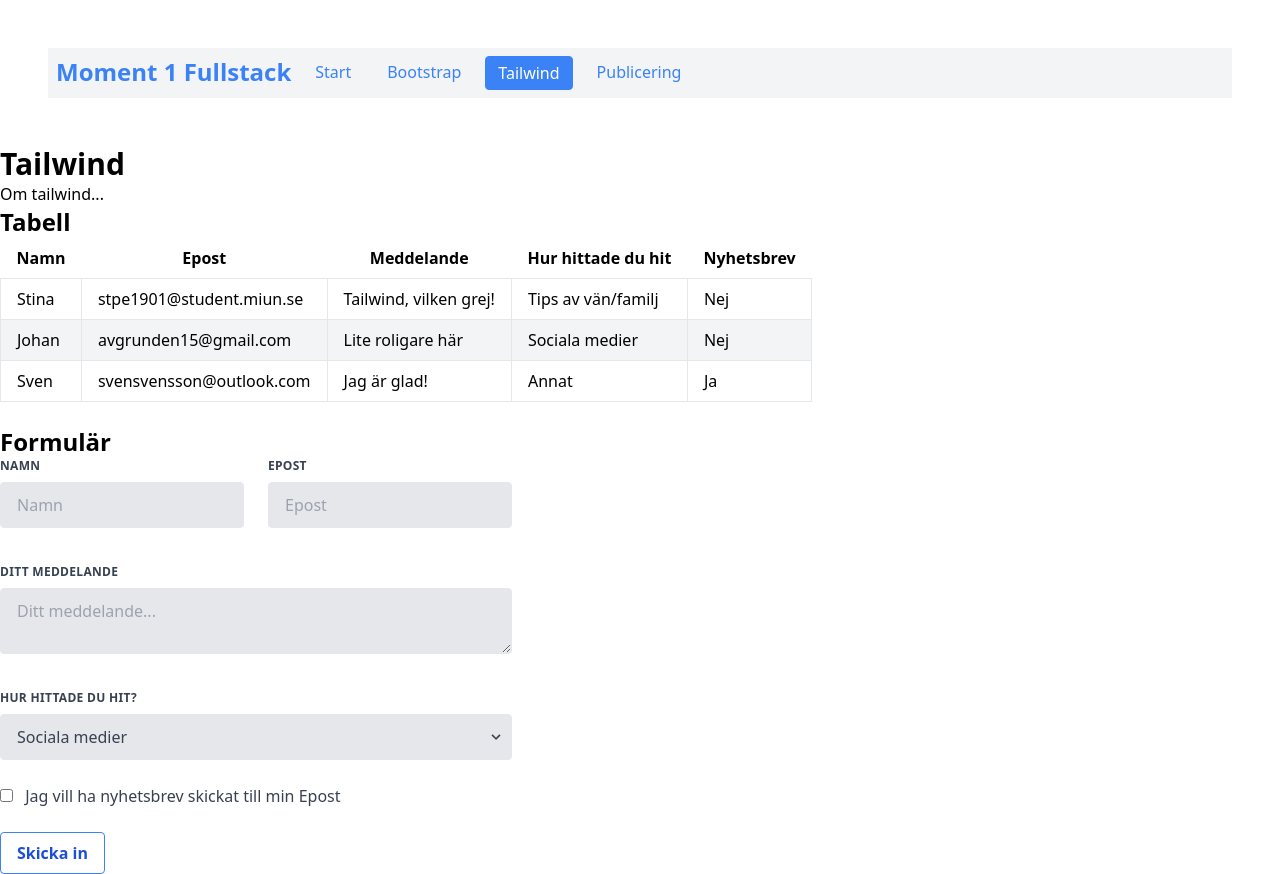
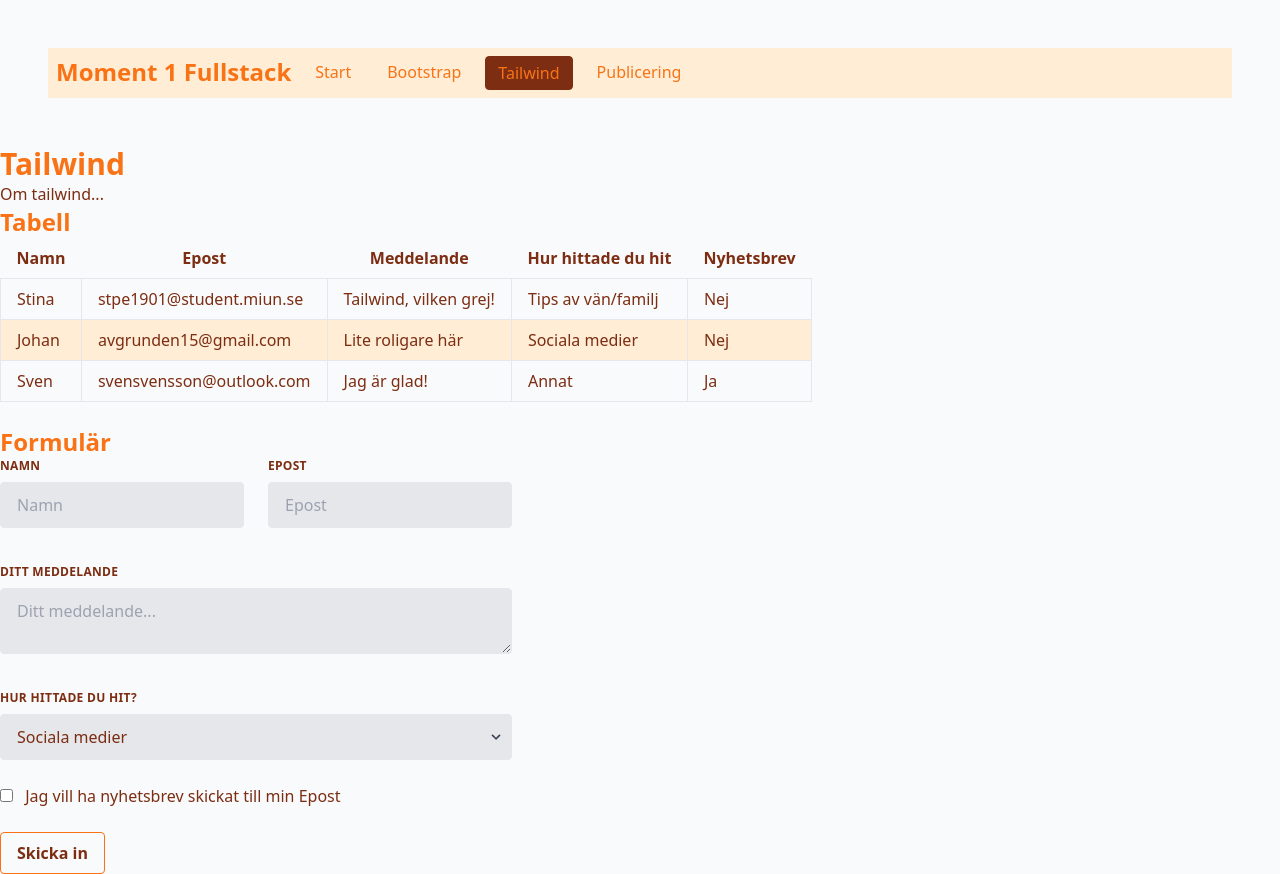
Before and after one commit to stinaRamona/Moment1Fullstack, a website: page src/ramverk2.html in a window 1280 px wide. Drawn offline with nearby package versions, Linux system fonts and the light colour scheme.

Commit message:
Gjort designen lite roligare

```diff
--- a/src/ramverk2.html
+++ b/src/ramverk2.html
@@ -7,31 +7,31 @@
     <!--CDN för Tailwind-->
     <script src="https://cdn.tailwindcss.com"></script>
 </head>
-<body>
+<body class="bg-gray-50">
     <nav class="m-12">
-        <ul class="flex p-2 bg-gray-100">
-            <h2 class="text-2xl font-bold text-blue-500"><a href="index.html">Moment 1 Fullstack</a></h2>
+        <ul class="flex p-2 bg-orange-100">
+            <h2 class="text-2xl font-bold text-orange-500"><a href="index.html">Moment 1 Fullstack</a></h2>
             <li class="mr-3 ml-3">
-              <a class="inline-block  rounded hover:border-gray-200 text-blue-500 hover:bg-gray-200 py-1 px-3" href="index.html">Start</a>
+              <a class="inline-block  rounded hover:border-orange-900 text-orange-500 hover:bg-orange-900 py-1 px-3" href="index.html">Start</a>
             </li>
             <li class="mr-3">
-              <a class="inline-block  rounded hover:border-gray-200 text-blue-500 hover:bg-gray-200 py-1 px-3" href="ramverk1.html">Bootstrap</a>
+              <a class="inline-block  rounded hover:border-orange-900 text-orange-500 hover:bg-orange-900 py-1 px-3" href="ramverk1.html">Bootstrap</a>
             </li>
             <li class="mr-3">
-                <a class="inline-block border border-blue-500 rounded py-1 px-3 bg-blue-500 text-white" href="ramverk2.html">Tailwind</a>
+                <a class="inline-block border border-orange-900 rounded py-1 px-3 bg-orange-900 text-orange-500" href="ramverk2.html">Tailwind</a>
             </li>
             <li class="mr-3">
-                <a class="inline-block  rounded hover:border-gray-200 text-blue-500 hover:bg-gray-200 py-1 px-3" href="publicering.html">Publicering</a>
+                <a class="inline-block  rounded hover:border-orange-900 text-orange-500 hover:bg-orange-900 py-1 px-3" href="publicering.html">Publicering</a>
             </li>
         </ul>
     </nav>
     <main class="container mx-auto">
-        <h1 class="text-3xl font-bold">Tailwind</h1>
-        <p>Om tailwind...</p>
+        <h1 class="text-3xl font-bold text-orange-500">Tailwind</h1>
+        <p class="text-orange-900">Om tailwind...</p>
 
-        <h2 class="text-2xl font-bold">Tabell</h2>
+        <h2 class="text-2xl font-bold text-orange-500">Tabell</h2>
 
-        <table class="table-auto px-4">
+        <table class="table-auto px-4 text-orange-900">
             <thead>
               <tr>
                 <th class="px-4 py-2">Namn</th>
@@ -49,7 +49,7 @@
                 <td class="border px-4 py-2">Tips av vän/familj</td>
                 <td class="border px-4 py-2">Nej</td>
               </tr>
-              <tr class="bg-gray-100">
+              <tr class="bg-orange-100">
                 <td class="border px-4 py-2">Johan</td>
                 <td class="border px-4 py-2">avgrunden15@gmail.com</td>
                 <td class="border px-4 py-2">Lite roligare här</td>
@@ -67,40 +67,40 @@
           </table>
           <br>
 
-        <h2 class="text-2xl font-bold">Formulär</h2>
+        <h2 class="text-2xl font-bold text-orange-500">Formulär</h2>
 
         <form class="w-full max-w-lg">
             <div class="flex flex-wrap -mx-3 mb-6">
               <div class="w-full md:w-1/2 px-3 mb-6 md:mb-0">
-                <label class="block uppercase tracking-wide text-gray-700 text-xs font-bold mb-2" for="grid-first-name">
+                <label class="block uppercase tracking-wide text-orange-900 text-xs font-bold mb-2" for="grid-first-name">
                   Namn
                 </label>
-                <input class="appearance-none block w-full bg-gray-200 text-gray-700 border border-500 rounded py-3 px-4 mb-3 leading-tight focus:outline-none focus:bg-white" id="grid-first-name" type="text" placeholder="Namn">
+                <input class="appearance-none block w-full bg-gray-200 text-orange-900 border border-500 rounded py-3 px-4 mb-3 leading-tight focus:outline-none focus:bg-white" id="grid-first-name" type="text" placeholder="Namn">
               </div>
               <div class="w-full md:w-1/2 px-3">
-                <label class="block uppercase tracking-wide text-gray-700 text-xs font-bold mb-2" for="grid-last-name">
+                <label class="block uppercase tracking-wide text-orange-900 text-xs font-bold mb-2" for="grid-last-name">
                   Epost
                 </label>
-                <input class="appearance-none block w-full bg-gray-200 text-gray-700 border border-gray-200 rounded py-3 px-4 leading-tight focus:outline-none focus:bg-white focus:border-gray-500" id="grid-last-name" type="text" placeholder="Epost">
+                <input class="appearance-none block w-full bg-gray-200 text-orange-900 border border-gray-200 rounded py-3 px-4 leading-tight focus:outline-none focus:bg-white focus:border-gray-500" id="grid-last-name" type="text" placeholder="Epost">
               </div>
             </div>
 
             <div class="flex flex-wrap -mx-3 mb-6">
               <div class="w-full px-3">
-                <label class="block uppercase tracking-wide text-gray-700 text-xs font-bold mb-2" for="grid-password">
+                <label class="block uppercase tracking-wide text-orange-900 text-xs font-bold mb-2" for="grid-password">
                   Ditt meddelande
                 </label>
-                <textarea class="appearance-none block w-full bg-gray-200 text-gray-700 border border-gray-200 rounded py-3 px-4 mb-3 leading-tight focus:outline-none focus:bg-white focus:border-gray-500" id="grid-password" placeholder="Ditt meddelande..."></textarea>
+                <textarea class="appearance-none block w-full bg-gray-200 text-orange-900 border border-gray-200 rounded py-3 px-4 mb-3 leading-tight focus:outline-none focus:bg-white focus:border-gray-500" id="grid-password" placeholder="Ditt meddelande..."></textarea>
               </div>
             </div>
 
             <div class="flex flex-wrap -mx-3 mb-6">
               <div class="w-full px-3">
-                <label class="block uppercase tracking-wide text-gray-700 text-xs font-bold mb-2" for="grid-state">
+                <label class="block uppercase tracking-wide text-orange-900 text-xs font-bold mb-2" for="grid-state">
                   Hur hittade du hit?
                 </label>
                 <div class="relative">
-                  <select class="block appearance-none w-full bg-gray-200 border border-gray-200 text-gray-700 py-3 px-4 pr-8 rounded leading-tight focus:outline-none focus:bg-white focus:border-gray-500" id="grid-state">
+                  <select class="block appearance-none w-full bg-gray-200 border border-gray-200 text-orange-900 py-3 px-4 pr-8 rounded leading-tight focus:outline-none focus:bg-white focus:border-gray-500" id="grid-state">
                     <option>Sociala medier</option>
                     <option>Tips från vän/familj</option>
                     <option>Annat</option>
@@ -115,10 +115,10 @@
             <div class="flex flex-wrap -mx-3 mb-6">
               <div class="w-full px-3">
                 <input type="checkbox" class="mr-2">
-                <label class="text-gray-700">Jag vill ha nyhetsbrev skickat till min Epost</label>
+                <label class="text-orange-900">Jag vill ha nyhetsbrev skickat till min Epost</label>
               </div>
             </div>
-            <button class="bg-transparent hover:bg-blue-500 text-blue-700 font-semibold hover:text-white py-2 px-4 border border-blue-500 hover:border-transparent rounded">
+            <button class="bg-transparent hover:bg-orange-500 text-orange-900 font-semibold hover:text-orange-900 py-2 px-4 border border-orange-500 hover:border-transparent rounded">
                 Skicka in
               </button>
           </form>
```
Also changed, not shown: dist/ramverk2.html.
